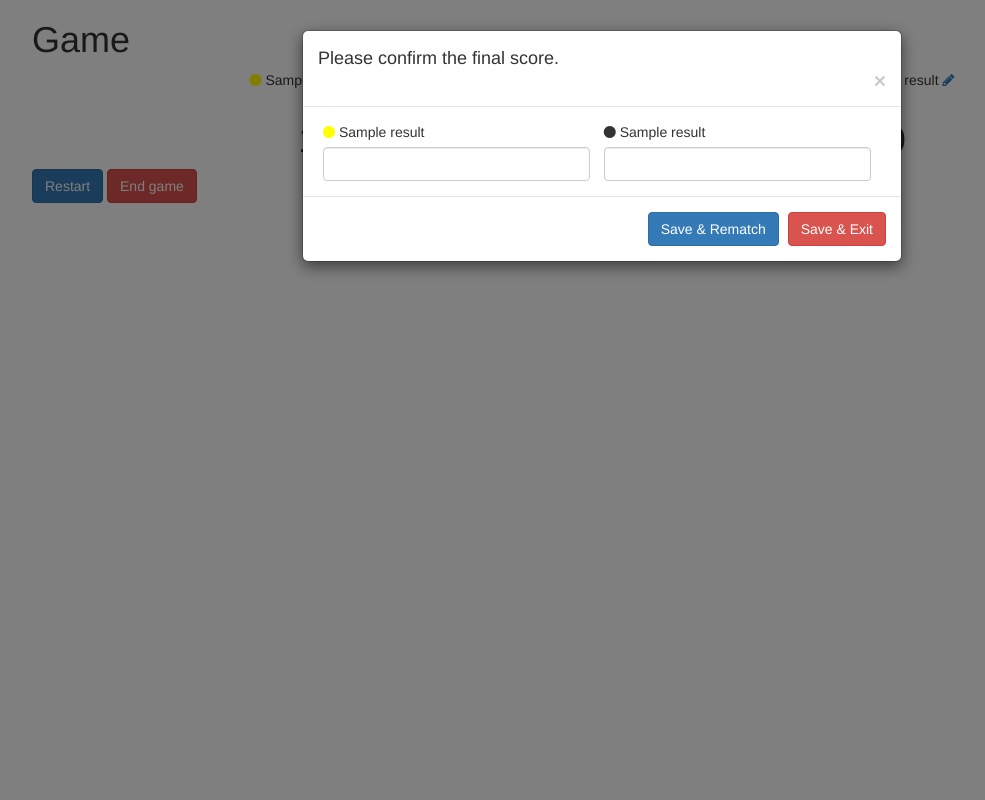
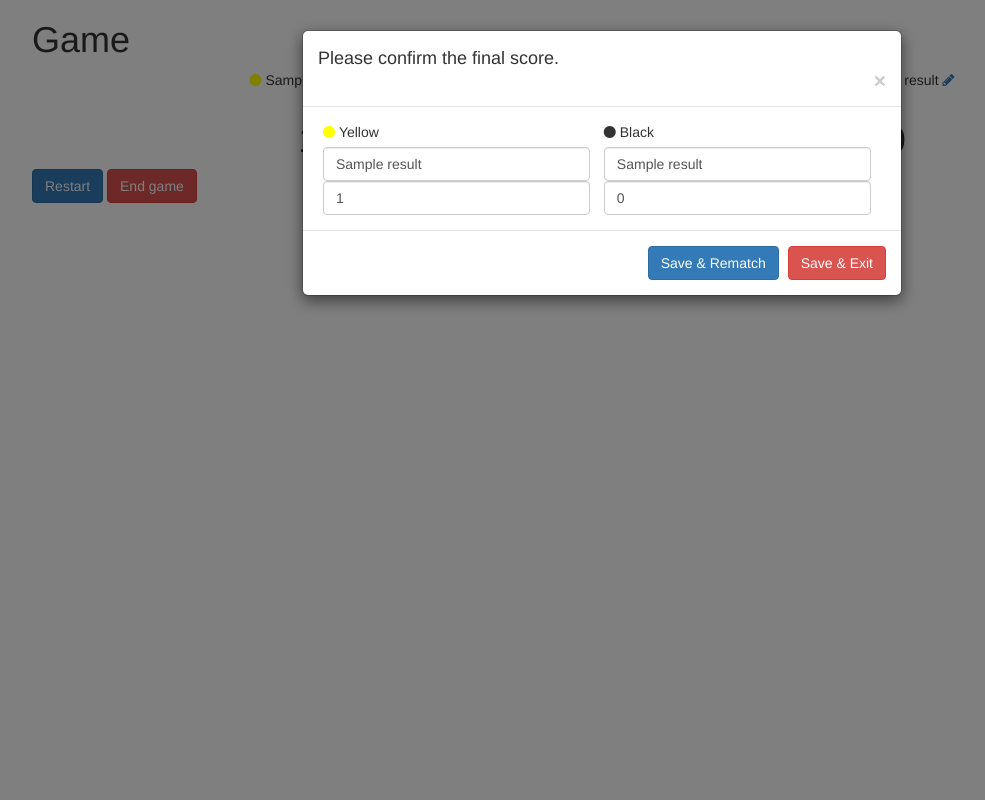
Before and after one commit to Foolish-Foosballers/IoT-Foosball, a Flask app: template templates/game.html in a window 1280 px wide, after a click on "End game". Shown: the whole page, without its empty margins (38-1023 px from the left). Run offline with Flask 2, Linux system fonts and the light colour scheme; the template is opened without the code that fills it: most values are stand-ins (such as "Sample title", 1, 10 or a date in 2020); some libraries are stand-ins or nearby versions.

Commit message:
End game saves data to JSON file

```diff
--- a/app.py
+++ b/app.py
@@ -30,15 +30,24 @@ def bakePie():
         #     print "black goal"
         #     blackScored = True
         result = random.random()
-        print result
+        # print result
         if result < 0.5:
-            print "black goal"
+            # print "black goal"
             blackScored = True
             time.sleep(1)
         else:
-            print "yelow goal!"
+            # print "yelow goal!"
             yellowScored = True
             time.sleep(1)
+
+# Returns a string representing the game data to be sent to JSON
+def formatGameData(index, formData):
+    gameData = {'_id': index,
+                'bName': formData['black-name--modal'],
+                'yName': formData['yellow-name--modal'],
+                'bScore': formData['black-score--modal'],
+                'yScore': formData['yellow-score--modal']}
+    return json.dumps(gameData)
 
 @app.route('/')
 def intro():
@@ -53,14 +62,17 @@ def quickGame():
     result = request.form
     return render_template('game.html', result=result, yellowScored=0, blackScored=0)
 
-@app.route('/endgame')
+@app.route('/endgame', methods=['POST'])
 def endGame():
-    gameData = request.args.get('gameData')
-    gameJson = json.loads(gameData)
-
+    # gameData = request.args.get('gameData')
     with open('games.json') as f:
         data = json.load(f)
+
+    newInd = len(data)
+    gameData = formatGameData(newInd, request.form)
+    gameJson = json.loads(gameData)
     data.append(gameJson)
+
     with open('games.json', 'w') as f:
         json.dump(data, f)
 
--- a/games.json
+++ b/games.json
@@ -1 +1 @@
-[{"_id": 3, "bScore": 4, "yScore": 5, "bName": "daniel", "yName": "sara", "startTime": 53435, "endTime": 56788}, {"endTime": 56788, "bScore": 4, "yScore": 5, "bName": "daniel", "yName": "sara", "startTime": 53435, "_id": 3}, {"_id": 3, "bScore": 4, "yScore": 5, "bName": "daniel", "yName": "sara", "startTime": 53435, "endTime": 56788}, {"endTime": 56788, "bScore": 4, "yScore": 5, "bName": "daniel", "yName": "sara", "startTime": 53435, "_id": 3}, {"_id": 3, "bScore": 4, "yScore": 5, "bName": "daniel", "yName": "sara", "startTime": 53435, "endTime": 56788}]
+[{"bName": "Daniel", "_id": 0, "yScore": "5", "yName": "Sara", "bScore": "3"}, {"bName": "Daniel", "_id": 1, "yScore": "5", "yName": "Sara", "bScore": "0"}, {"bName": "Daniel", "_id": 2, "yScore": "2", "yName": "Sara", "bScore": "6"}, {"bName": "Daniel", "_id": 3, "yScore": "27", "yName": "Sara", "bScore": "26"}]
--- a/static/css/game.css
+++ b/static/css/game.css
@@ -19,12 +19,12 @@
     color: yellow;
 }
 
-.score-row {
+.modal-row {
     width: 100%;
     align-items: center;
 }
 
-.score-col {
+.modal-col {
     display: inline-block;
     margin-left: 5px;
     margin-right: 5px;
--- /dev/null
+++ b/static/js/game-jquery.js
@@ -0,0 +1,12 @@
+// For jQuery event handlers and listeners
+
+//
+$(function() {
+
+    // Populate score inputs in end game modal
+    $("#end--game").click(function() {
+        $("[name='yellow-score--modal']").val($("#yellow--score").text());
+        $("[name='black-score--modal']").val($("#black--score").text());
+    });
+
+});
--- a/templates/game.html
+++ b/templates/game.html
@@ -22,6 +22,7 @@
 
   <!-- Custom JS -->
   <script src="/static/js/game.js"></script>
+  <script src="/static/js/game-jquery.js"></script>
 
 </head>
 <body>
@@ -54,13 +55,13 @@
       </div>
     </div>
     <a type="button" class="btn btn-primary" href="/game">Restart</a>
-    <button type="button" class="btn btn-danger" data-toggle="modal" data-target="#confirm--modal">End game</button>
+    <button id="end--game" type="button" class="btn btn-danger" data-toggle="modal" data-target="#confirm--modal">End game</button>
 
     <!-- End Game Confirmation Modal -->
     <div class="modal fade" id="confirm--modal" tabindex="-1" role="dialog" aria-labelledby="title--modal" aria-hidden="true">
       <div class="modal-dialog" role="document">
         <div class="modal-content">
-          <form id="form--modal" method="post">
+          <form id="form--modal" action="/endgame" method="post">
             <div class="modal-header">
               <h4 class="modal-title" id="title--modal">Please confirm the final score.</h4>
               <button type="button" class="close" data-dismiss="modal" aria-label="Close">
@@ -68,20 +69,28 @@
               </button>
             </div>
             <div class="modal-body">
-              <div class="score-row">
-                <div class="score-col">
-                  <label for="yellow-score--modal"><i class="fa fa-circle" aria-hidden="true" id="icon--yellow"></i> <span id="yellow-name--modal">{{ result['yellow--name'] }}</span></label>
+              <div class="modal-row">
+                <div class="modal-col">
+                    <label for="yellow-name--modal"><i class="fa fa-circle" aria-hidden="true" id="icon--yellow"></i> <span id="yellow-name--modal">Yellow</span></label>
+                    <input name="yellow-name--modal" type="text" class="form-control" value="{{ result['yellow--name'] }}">
+                </div>
+                <div class="modal-col">
+                  <label for="black-name--modal"><i class="fa fa-circle" aria-hidden="true" id="icon--black"></i> <span id="black-name--modal">Black</span></label>
+                  <input name="black-name--modal" type="text" class="form-control" value="{{ result['black--name'] }}">
+                </div>
+              </div>
+              <div class="modal-row">
+                <div class="modal-col">
                   <input name="yellow-score--modal" type="text" class="form-control">
                 </div>
-                <div class="score-col">
-                  <label for="black-score--modal"><i class="fa fa-circle" aria-hidden="true" id="icon--black"></i> <span id="black-name--modal">{{ result['black--name'] }}</span></label>
+                <div class="modal-col">
                   <input name="black-score--modal" type="text" class="form-control">
                 </div>
               </div>
             </div>
             <div class="modal-footer">
-              <button id="save-rematch" type="button" class="btn btn-primary">Save & Rematch</button>
-              <button id="save-exit" type="button" class="btn btn-danger">Save & Exit</button>
+              <button id="save-rematch" formaction="/game" type="button" class="btn btn-primary">Save & Rematch</button>
+              <button id="save-exit" type="submit" class="btn btn-danger">Save & Exit</button>
             </div>
           </form>
         </div>
```
